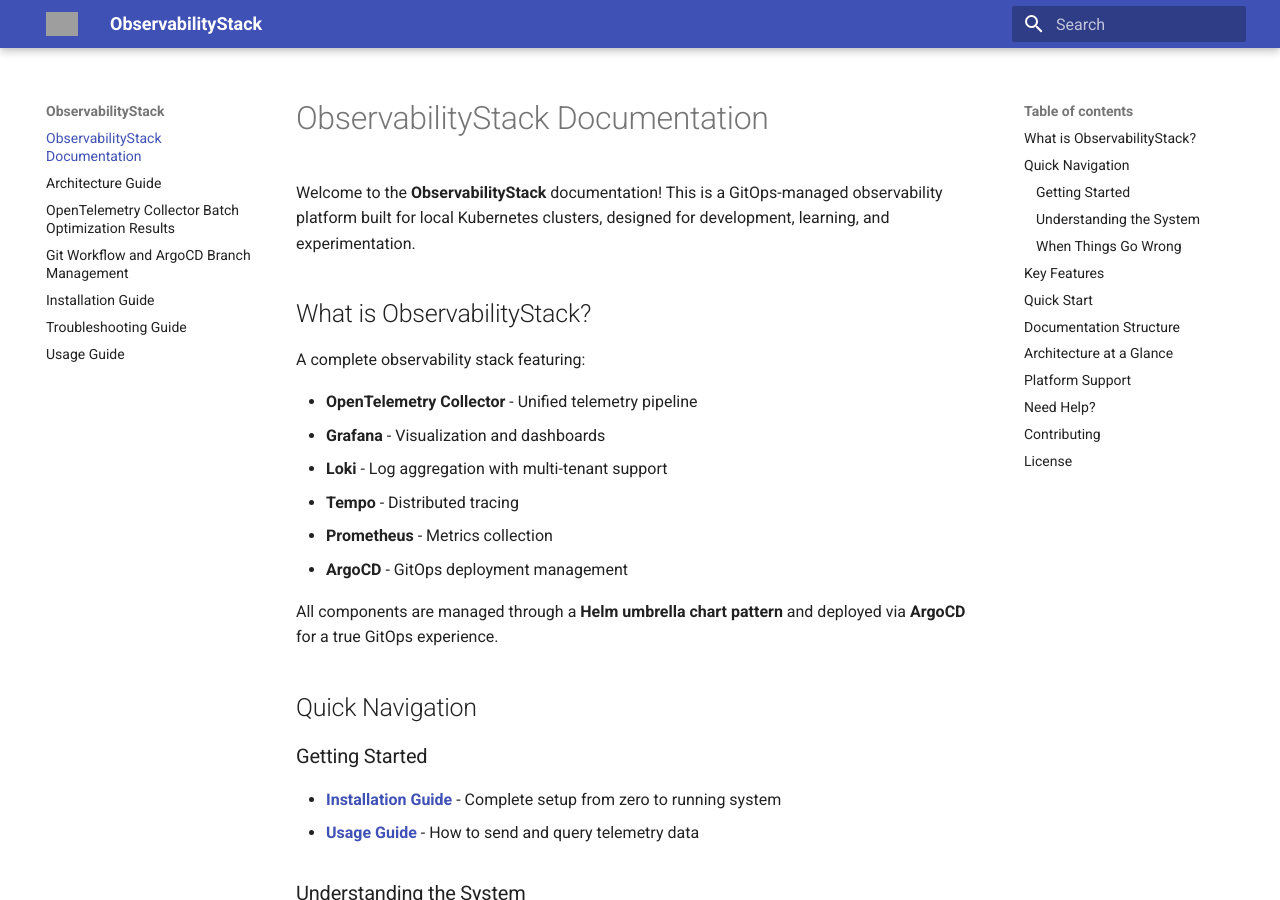
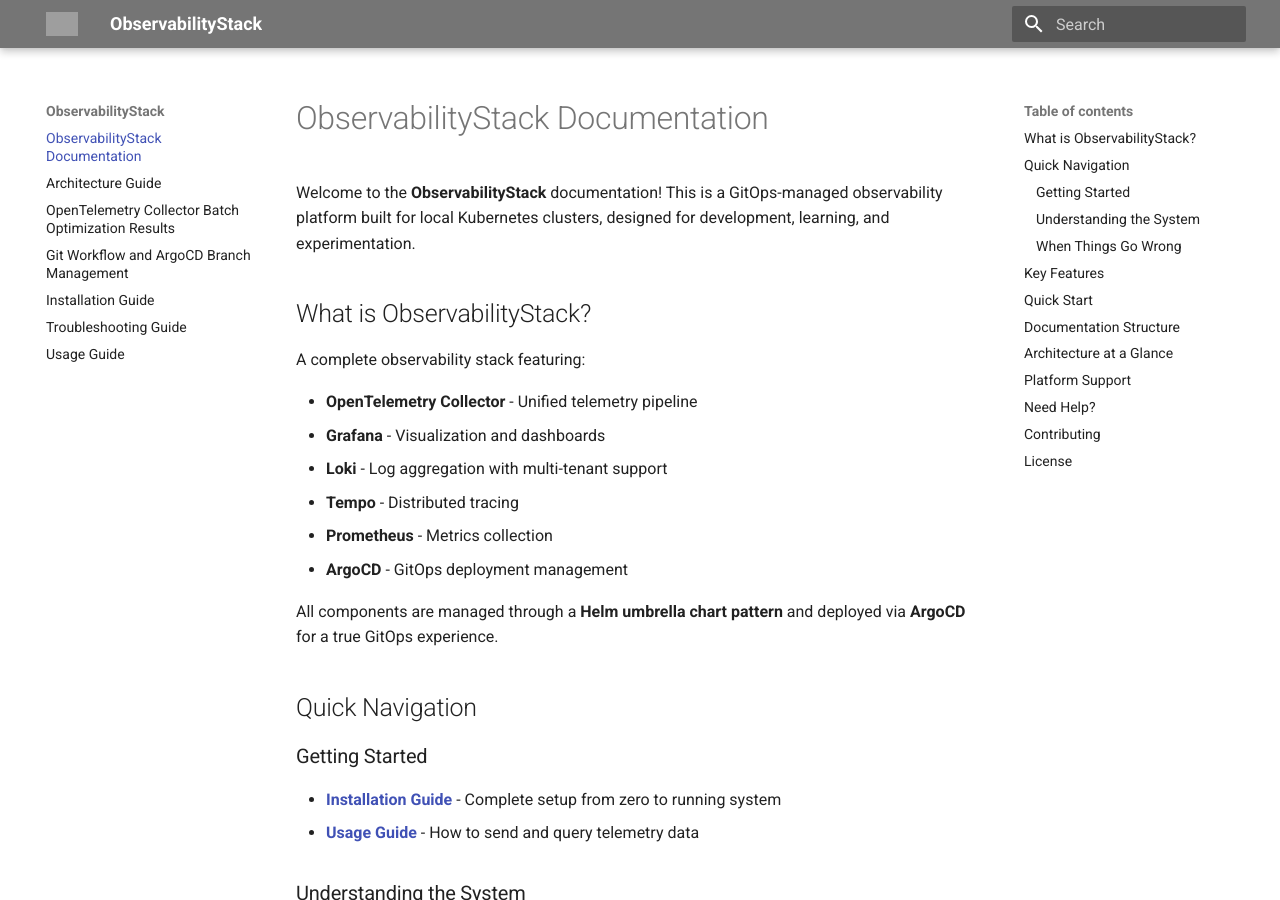
Before and after one commit to fiddeb/observabilitystack, an MkDocs documentation site: the page built from docs/index.md, in a window 1280 px wide and 900 px high. Built offline with MkDocs 1.6.1 and Material for MkDocs 9.7.7, drawn with Linux system fonts in a browser that asks for light colours; grey boxes are pictures that could not be loaded.

Commit message:
docs: small fixes

```diff
--- a/mkdocs.yaml
+++ b/mkdocs.yaml
@@ -1,9 +1,9 @@
 site_name: ObservabilityStack
 theme:
   name: "material"
- # palette:
- #   primary: "grey"
- #   accent: "amber"
+  palette:
+    primary: "grey"
+    accent: "deep purple"
   logo: assets/logo.png
   favicon: logo.png
 markdown_extensions:
```
Also changed, not shown: 1 other file.
